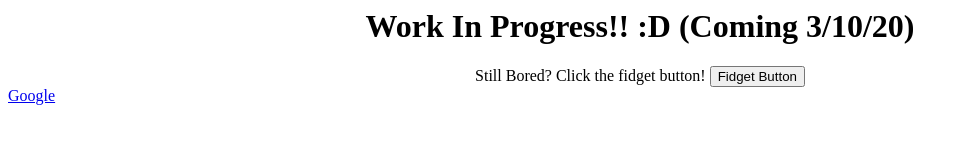
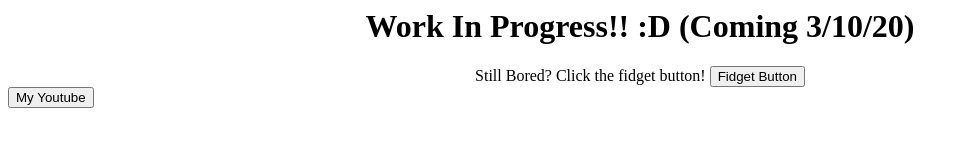
Before and after one commit to KinFN-Proxy/KinsSite, a plain HTML site: page index.html in a window 1280 px wide. Shown: the whole page, without its empty margins (0-968 px from the left). Drawn offline with Linux system fonts and the light colour scheme.

Commit message:
Update index.html

```diff
--- a/index.html
+++ b/index.html
@@ -24,4 +24,11 @@
 	</center>
 </div>
 
-<a href="http://www.google.com">Google</a>
+<html>
+   <head>
+      <title>Title of the document</title>
+   </head>
+   <body>
+      <button onclick="window.location.href = 'https://www.youtube.com/channel/UCatDcR2jNRxyLCJs7JeUvQw';">My Youtube</button>
+   </body>
+</html>
```
